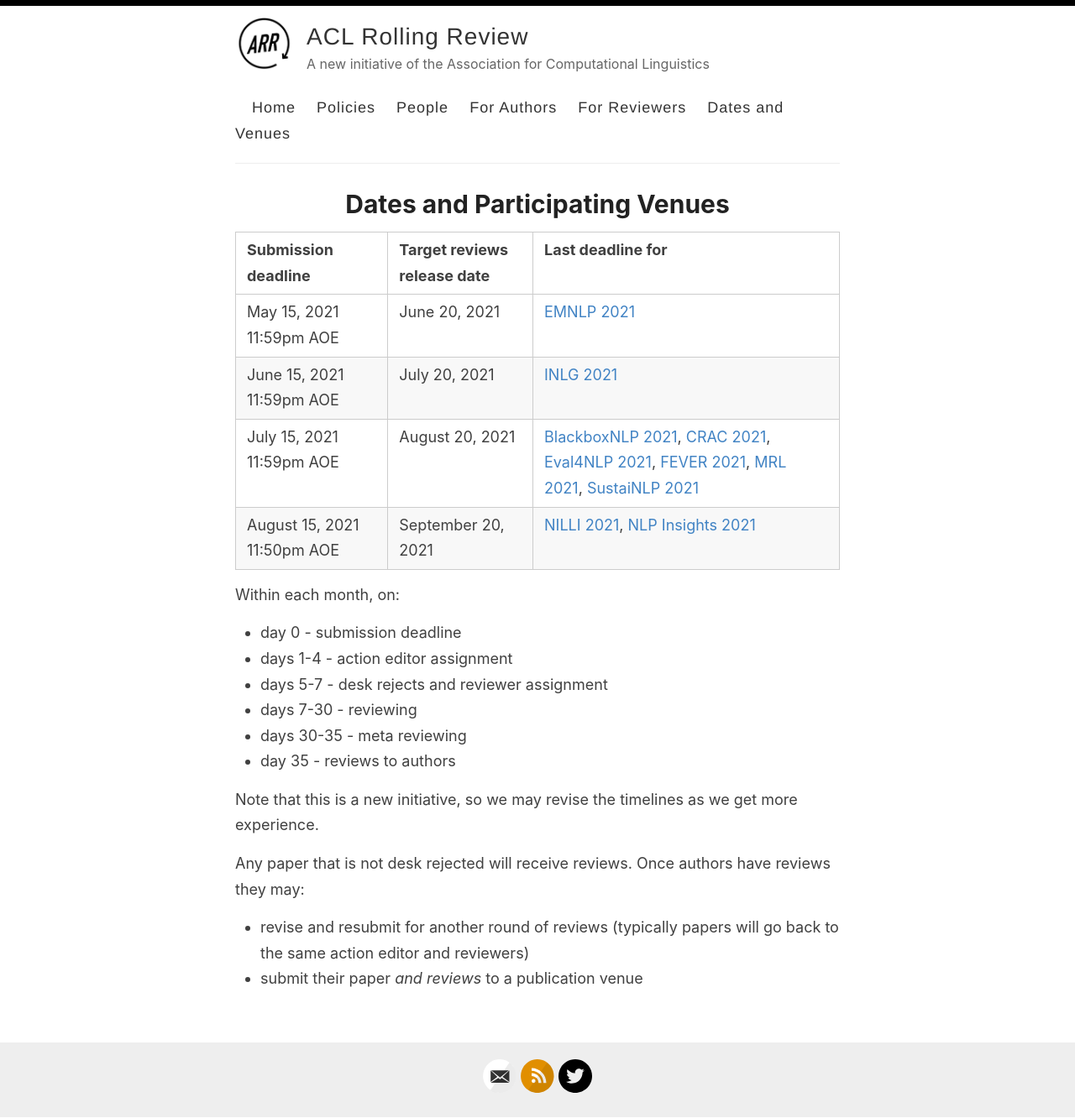
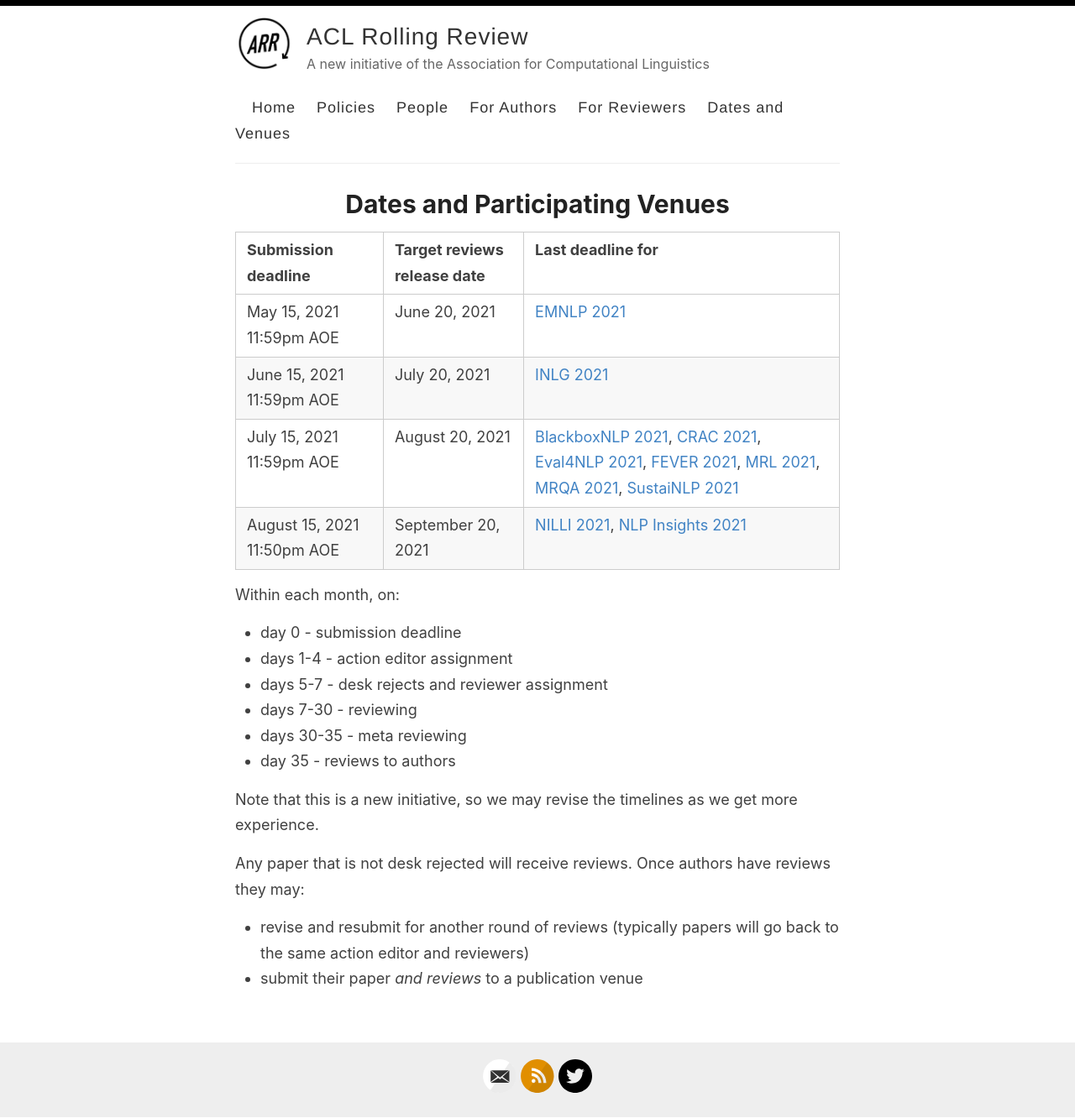
Before and after one commit to amitmerchant1990/reverie, a Jekyll site: the page built from dates.md, in a window 1280 px wide. Shown: the whole page at 84% size. Built offline with Jekyll 4.4.1, drawn with Linux system fonts in a browser that asks for light colours.

Commit message:
Update dates.md

```diff
--- a/dates.md
+++ b/dates.md
@@ -8,7 +8,7 @@
 |---------------------|------------|-------------------|
 | May 15, 2021 11:59pm AOE |  June 20, 2021 | [EMNLP 2021](https://2021.emnlp.org/) |
 | June 15, 2021 11:59pm AOE |  July 20, 2021 | [INLG 2021](https://inlg2021.github.io/pages/calls.html) |
-| July 15, 2021 11:59pm AOE | August 20, 2021 | [BlackboxNLP 2021](https://blackboxnlp.github.io/), [CRAC 2021](https://sites.google.com/view/crac2021/), [Eval4NLP 2021](https://eval4nlp.github.io/), [FEVER 2021](https://fever.ai/workshop.html), [MRL 2021](https://sites.google.com/view/mrl-2021/home?authuser=0), [SustaiNLP 2021](https://sites.google.com/view/sustainlp2021) |
+| July 15, 2021 11:59pm AOE | August 20, 2021 | [BlackboxNLP 2021](https://blackboxnlp.github.io/), [CRAC 2021](https://sites.google.com/view/crac2021/), [Eval4NLP 2021](https://eval4nlp.github.io/), [FEVER 2021](https://fever.ai/workshop.html), [MRL 2021](https://sites.google.com/view/mrl-2021/home?authuser=0), [MRQA 2021](https://mrqa.github.io/), [SustaiNLP 2021](https://sites.google.com/view/sustainlp2021) |
 | August 15, 2021 11:50pm AOE | September 20, 2021 | [NILLI 2021](https://www.cs.mcgill.ca/~pparth2/nilli_workshop/), [NLP Insights 2021](https://insights-workshop.github.io/) |
 
 Within each month, on:
```
